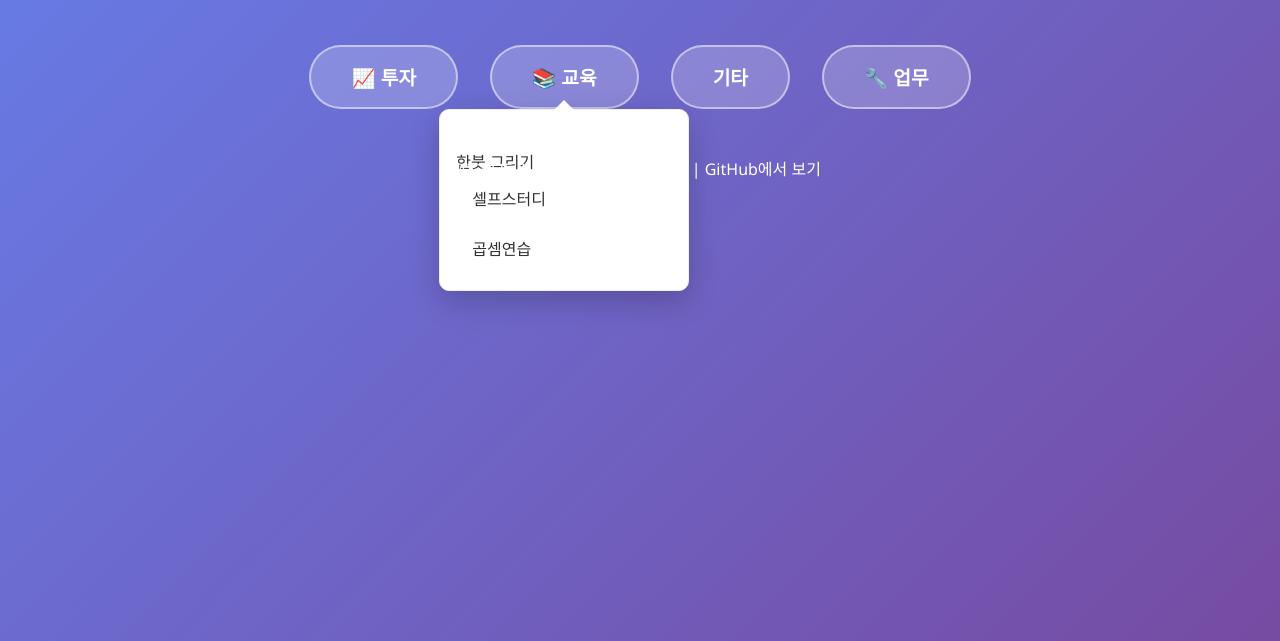
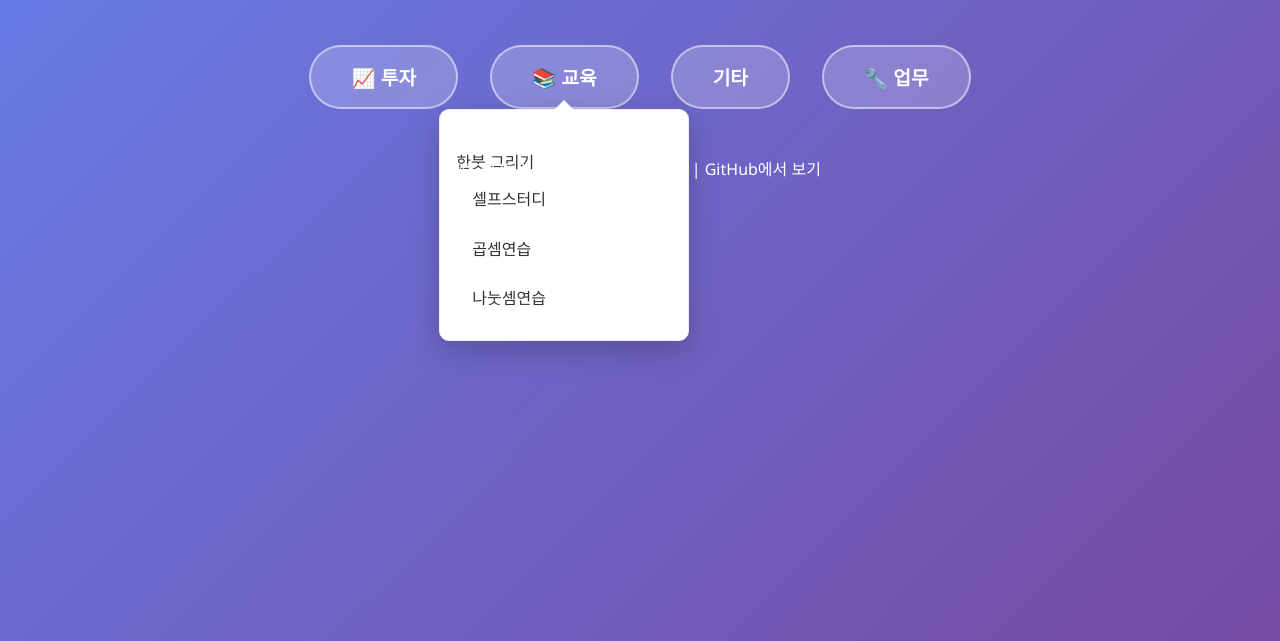
Before and after one commit to leechangsu2131/leechangsu2131.github.io, a plain HTML site: page index.html in a window 1280 px wide. Both pictures are taken after a click on the button "📚 교육". Shown: the part 159-800 px from the top of the page. Drawn offline with Linux system fonts and the light colour scheme.

Commit message:
Add link to divide practice page in index.html

```diff
--- a/index.html
+++ b/index.html
@@ -210,6 +210,7 @@
                         <li><a href="onedraw.html"></a>한붓 그리기</li>
                         <li><a href="selfstudy.html">셀프스터디</a></li>
                         <li><a href="multiply.html">곱셈연습</a></li>
+                        <li><a href="DEVIDE.html">나눗셈연습</a></li>
                     </ul>
                 </div>
             </div>
```
